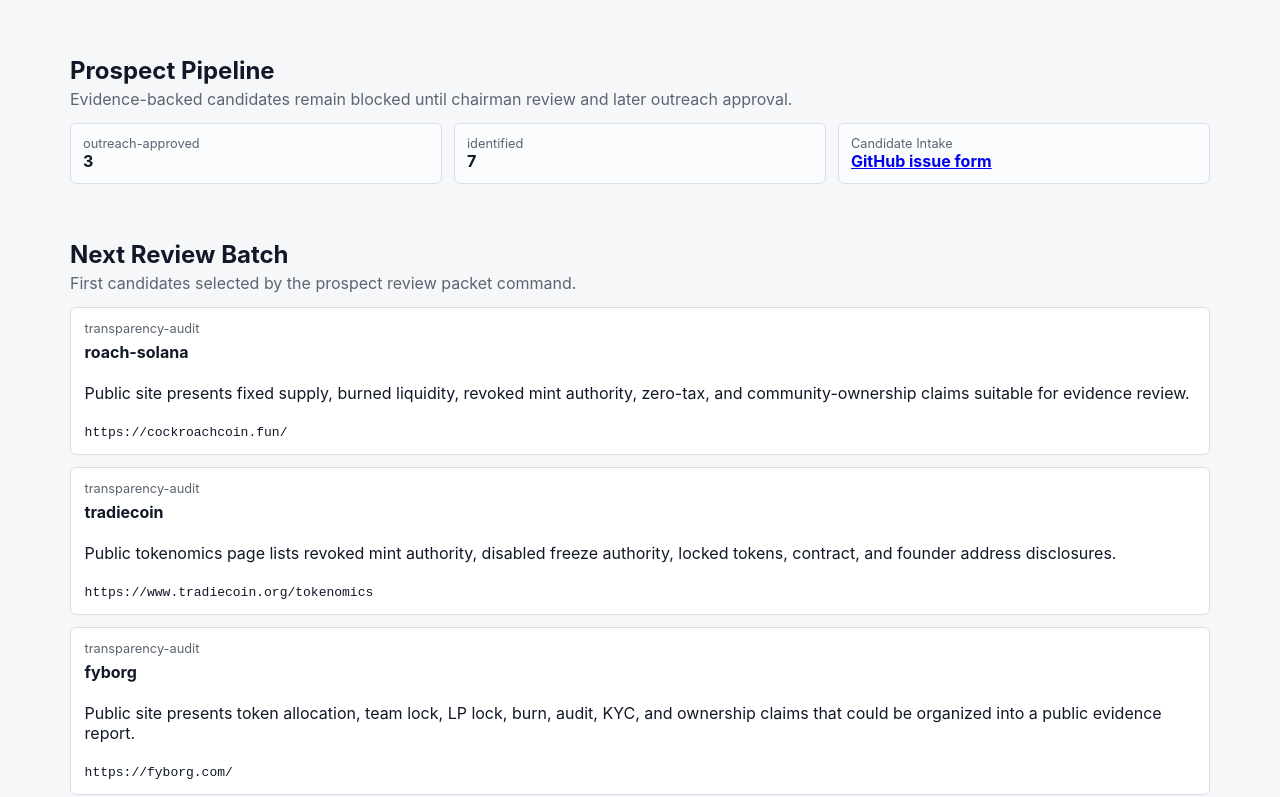
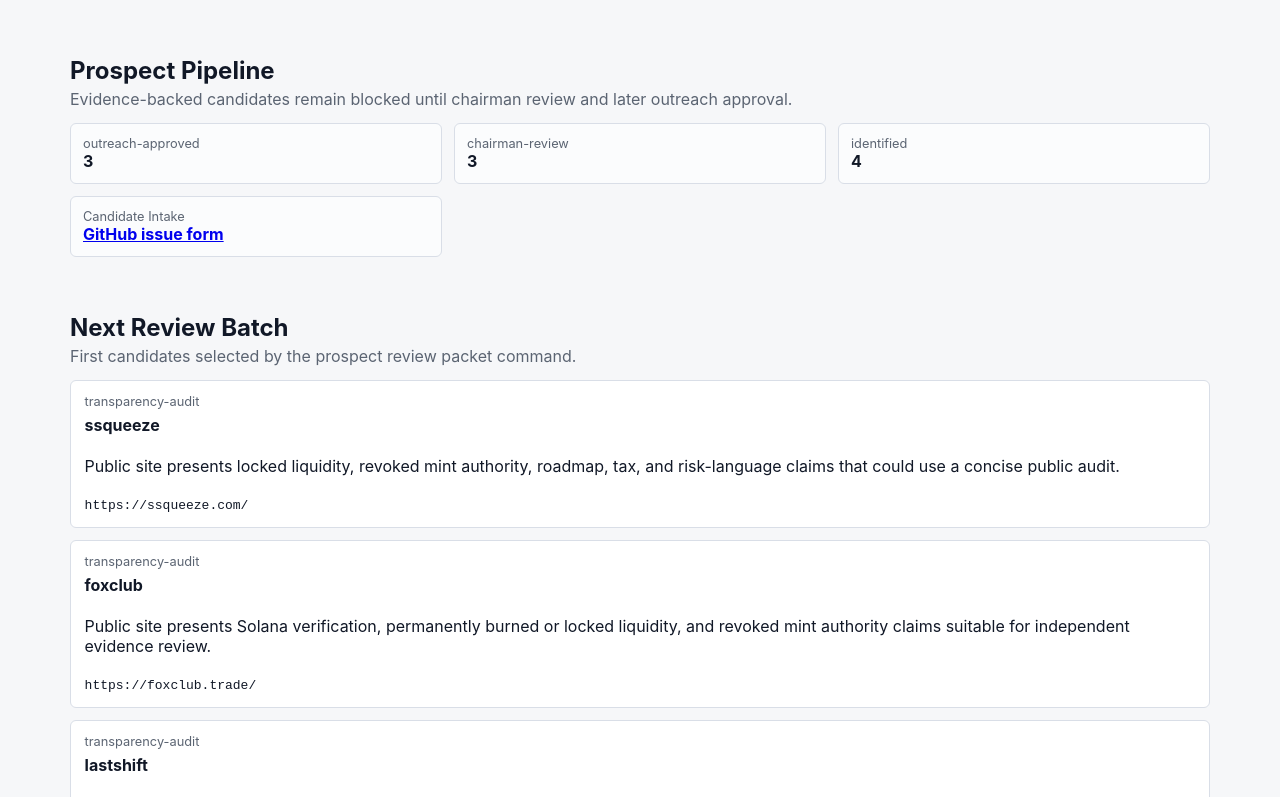
Before and after one commit to sata-project-reserve/sata, a Next.js app: page /operations in a window 1280 px wide. Shown: the part 2323-3120 px from the top of the page. Built offline with nearby package versions, Linux system fonts and the light colour scheme.

Commit message:
prepare-next-prospect-review-batch

```diff
--- a/app/operations/page.tsx
+++ b/app/operations/page.tsx
@@ -49,9 +49,9 @@ function rejectionCommand(item: ApprovalItem) {
 }
 
 function nextCommandAfterApproval(item: ApprovalItem, reviewBatch: Prospect[]) {
-  if (item.id === 'prospect-review-batch-20260829') {
+  if (item.id.startsWith('prospect-review-batch-')) {
     const prospectIds = reviewBatch.map((prospect) => prospect.id).join(',');
-    return `npm run ops:prospect-stage-plan, then node scripts/sats-prospect-stage-agent.mjs advance --approvalId ${item.id} --prospects ${prospectIds}`;
+    return `node scripts/sats-prospect-stage-agent.mjs plan --approvalId ${item.id}, then node scripts/sats-prospect-stage-agent.mjs advance --approvalId ${item.id} --prospects ${prospectIds}`;
   }
   if (item.id === 'reserve-growth-operating-policy') return 'npm run ops:reserve-plan';
   if (item.id === 'standard-promoter-intake-policy') return 'npm run ops:plan';
--- a/eslint.config.mjs
+++ b/eslint.config.mjs
@@ -5,7 +5,7 @@ import prettierConfig from 'eslint-config-prettier';
 
 export default [
   {
-    ignores: ['.next/**', 'node_modules/**', 'coverage/**', 'playwright-report/**']
+    ignores: ['.next/**', 'node_modules/**', 'coverage/**', 'playwright-report/**', 'test-results/**']
   },
   {
     files: ['**/*.{ts,tsx}'],
--- a/public/executive-approval-queue.json
+++ b/public/executive-approval-queue.json
@@ -2,7 +2,7 @@
   "project": "SATA Reserve Token",
   "mode": "executive-chairman-final-approval",
   "schemaVersion": 1,
-  "updatedAtUtc": "2026-08-31T15:50:51.199Z",
+  "updatedAtUtc": "2026-08-31T18:03:21.136Z",
   "executiveChairman": {
     "name": "Jean Bilong",
     "role": "Executive Chairman",
@@ -316,6 +316,38 @@
       ],
       "approvedBy": "executive-chairman",
       "approvedAtUtc": "2026-08-31T15:50:51.198Z"
+    },
+    {
+      "id": "prospect-review-batch-20260831-roach-solana-tradiecoin-fyborg",
+      "title": "Review next public-evidence prospect batch",
+      "category": "revenue-action",
+      "status": "approved-by-chairman",
+      "createdAtUtc": "2026-08-31T17:41:32.104Z",
+      "preparedBy": "codex-ops",
+      "summary": "Review roach-solana, tradiecoin, and fyborg as the next identified transparency-audit prospects.",
+      "rationale": "The first outreach batch is ready for manual sending. A fresh review approval lets the next prospect batch advance only after a separate chairman decision.",
+      "proposedAction": "Review roach-solana, tradiecoin, and fyborg using npm run ops:prospect-review-plan. If acceptable, approve this item to allow only those records to move to chairman-review. This item does not approve contact, invoices, payment requests, paid work, token grants, or asset movement.",
+      "execution": "manual-chairman-action",
+      "requiredChairmanApproval": true,
+      "riskReview": [
+        "Candidates are recorded from public pages only and remain at identified stage until this item is approved.",
+        "No outreach occurs from this approval item.",
+        "No invoice, payment instruction, paid work, or token grant is approved by this item.",
+        "Observed claims are treated as public claims to review, not accusations or endorsements."
+      ],
+      "publicDisclosure": "SATA may sell transparency tooling and public-reporting services. No price guarantee, no redemption promise, no revenue guarantee, and no market-support commitment.",
+      "evidence": [
+        {
+          "type": "prospect-pipeline",
+          "url": "https://sata-project-reserve.github.io/sata/sats-prospect-pipeline.json"
+        },
+        {
+          "type": "service-page",
+          "url": "https://sata-project-reserve.github.io/sata/services/transparency-audit"
+        }
+      ],
+      "approvedBy": "executive-chairman",
+      "approvedAtUtc": "2026-08-31T18:03:21.136Z"
     }
   ]
 }
--- a/public/revenue-cycle-status.json
+++ b/public/revenue-cycle-status.json
@@ -12,8 +12,8 @@
   },
   "funnel": {
     "prospects": 10,
-    "identifiedProspects": 7,
-    "chairmanReviewProspects": 0,
+    "identifiedProspects": 4,
+    "chairmanReviewProspects": 3,
     "outreachApprovedProspects": 3,
     "approvedInvoices": 0,
     "confirmedReceipts": 0,
--- a/public/sats-prospect-pipeline.json
+++ b/public/sats-prospect-pipeline.json
@@ -1,7 +1,7 @@
 {
   "project": "SATA Reserve Token",
   "schemaVersion": 1,
-  "updatedAtUtc": "2026-08-31T15:51:10.572Z",
+  "updatedAtUtc": "2026-09-01T00:31:48.597Z",
   "mode": "service-revenue-prospect-pipeline",
   "objective": "Generate legitimate service revenue that can become confirmed BTC reserve sats after chairman-approved receipt and allocation records.",
   "activeCycleId": "revenue-cycle-001",
@@ -118,45 +118,54 @@
     },
     {
       "id": "roach-solana",
-      "stage": "identified",
+      "stage": "chairman-review",
       "source": "manual-public-review-2026-08-29",
       "publicProfileUrl": "https://cockroachcoin.fun/",
       "projectUrl": "https://cockroachcoin.fun/",
       "observedClaim": "Public site presents fixed supply, burned liquidity, revoked mint authority, zero-tax, and community-ownership claims suitable for evidence review.",
       "recommendedOfferId": "transparency-audit",
-      "chairmanApprovedBeforeOutreach": false,
+      "chairmanApprovedBeforeOutreach": true,
       "evidence": [
         "https://cockroachcoin.fun/"
       ],
-      "notes": "Draft candidate only. Executive Chairman approval is required before outreach."
+      "notes": "Draft candidate only. Executive Chairman approval is required before outreach.",
+      "stageUpdatedAtUtc": "2026-09-01T00:31:48.597Z",
+      "stageApprovalId": "prospect-review-batch-20260831-roach-solana-tradiecoin-fyborg",
+      "stageNotes": "Moved to chairman-review after Executive Chairman approval. Outreach still requires a separate explicit decision."
     },
     {
       "id": "tradiecoin",
-      "stage": "identified",
+      "stage": "chairman-review",
       "source": "manual-public-review-2026-08-29",
       "publicProfileUrl": "https://www.tradiecoin.org/tokenomics",
       "projectUrl": "https://www.tradiecoin.org/tokenomics",
       "observedClaim": "Public tokenomics page lists revoked mint authority, disabled freeze authority, locked tokens, contract, and founder address disclosures.",
       "recommendedOfferId": "transparency-audit",
-      "chairmanApprovedBeforeOutreach": false,
+      "chairmanApprovedBeforeOutreach": true,
       "evidence": [
         "https://www.tradiecoin.org/tokenomics"
       ],
-      "notes": "Draft candidate only. Executive Chairman approval is required before outreach."
+      "notes": "Draft candidate only. Executive Chairman approval is required before outreach.",
+      "stageUpdatedAtUtc": "2026-09-01T00:31:48.597Z",
+      "stageApprovalId": "prospect-review-batch-20260831-roach-solana-tradiecoin-fyborg",
+      "stageNotes": "Moved to chairman-review after Executive Chairman approval. Outreach still requires a separate explicit decision."
     },
     {
       "id": "fyborg",
-      "stage": "identified",
+      "stage": "chairman-review",
       "source": "manual-public-review-2026-08-29",
       "publicProfileUrl": "https://fyborg.com/",
       "projectUrl": "https://fyborg.com/",
       "observedClaim": "Public site presents token allocation, team lock, LP lock, burn, audit, KYC, and ownership claims that could be organized into a public evidence report.",
       "recommendedOfferId": "transparency-audit",
-      "chairmanApprovedBeforeOutreach": false,
+      "chairmanApprovedBeforeOutreach": true,
       "evidence": [
         "https://fyborg.com/"
       ],
-      "notes": "Draft candidate only. Executive Chairman approval is required before outreach."
+      "notes": "Draft candidate only. Executive Chairman approval is required before outreach.",
+      "stageUpdatedAtUtc": "2026-09-01T00:31:48.597Z",
+      "stageApprovalId": "prospect-review-batch-20260831-roach-solana-tradiecoin-fyborg",
+      "stageNotes": "Moved to chairman-review after Executive Chairman approval. Outreach still requires a separate explicit decision."
     },
     {
       "id": "ssqueeze",
--- a/scripts/validate-executive-approval-plan.mjs
+++ b/scripts/validate-executive-approval-plan.mjs
@@ -40,7 +40,7 @@ for (const item of plan.chairmanReview) {
   }
 }
 
-const prospectReview = plan.chairmanReview.find((item) => item.id === 'prospect-review-batch-20260829');
+const prospectReview = plan.chairmanReview.find((item) => item.id.startsWith('prospect-review-batch-'));
 if (prospectReview && !/sats-prospect-stage-agent\.mjs advance/i.test(prospectReview.nextCommandAfterApproval)) {
   findings.push('prospect review approval must point to the bounded prospect stage transition');
 }
@@ -49,9 +49,9 @@ if (prospectReview && prospectReview.nextCommandAfterApproval.includes('<chairma
 }
 if (
   prospectReview &&
-  !prospectReview.nextCommandAfterApproval.includes('--prospects arnold-solana,npc-meme,black-bull-ansem')
+  !prospectReview.nextCommandAfterApproval.includes('--prospects roach-solana,tradiecoin,fyborg')
 ) {
-  findings.push('prospect review approval must include the first bounded prospect batch');
+  findings.push('prospect review approval must include the current bounded prospect batch');
 }
 
 const outreachReview = plan.chairmanReview.find((item) =>
```
Also changed, not shown: scripts/sats-prospect-stage-agent.mjs (+16 -1 lines), scripts/lib/executive-approval-plan.mjs, 1 other file (tests, documents, lock files or other folders).
